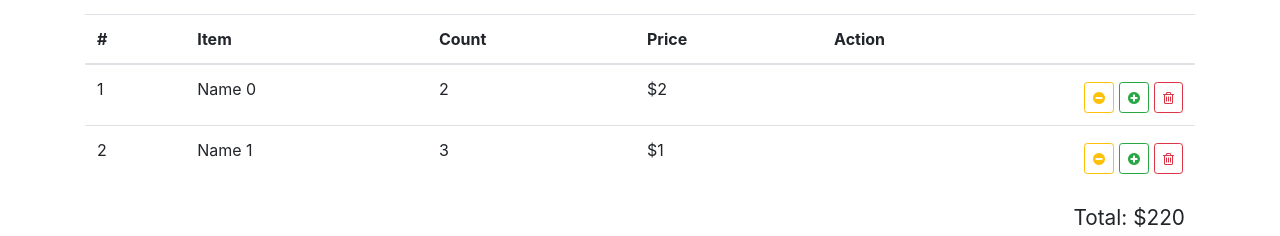
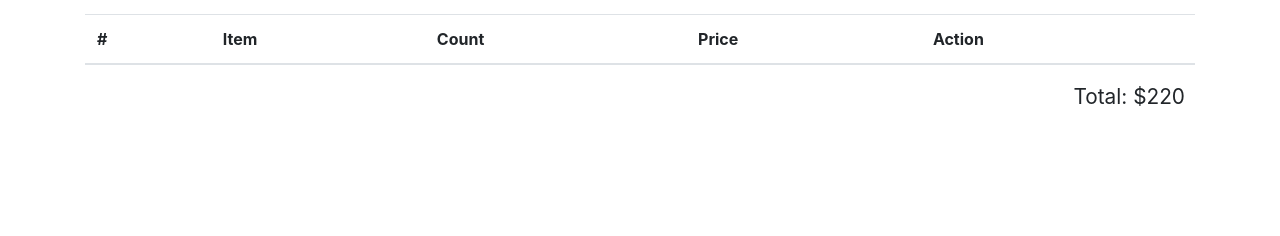
Before and after one commit to cuidadoso/pro-react-re-store, a React (Create React App) app: page / in a window 1280 px wide. Shown: the part 438-674 px from the top of the page. Built offline with nearby package versions, Linux system fonts and the light colour scheme.

Commit message:
lesson 135 - add element to array

```diff
--- a/src/actions/index.js
+++ b/src/actions/index.js
@@ -26,4 +26,11 @@ const fetchBooks = (bookstoreService, dispatch) => () => {
     .catch(err => dispatch(booksError(err)));
 };
 
-export { fetchBooks };
+const bookAddedToCart = id => {
+  return {
+    type: "BOOK_ADDED_TO_CART",
+    payload: id
+  };
+};
+
+export { fetchBooks, bookAddedToCart };
--- a/src/components/book-list-item/book-list-item.js
+++ b/src/components/book-list-item/book-list-item.js
@@ -1,7 +1,7 @@
 import React from "react";
 import "./book-list-item.css";
 
-const BookListItem = ({ book }) => {
+const BookListItem = ({ book, onAddedToCart }) => {
   const { title, author, price, coverImage } = book;
   return (
     <div className="book-list-item">
@@ -12,7 +12,9 @@ const BookListItem = ({ book }) => {
         <span className="book-title">{title}</span>
         <div className="book-author">{author}</div>
         <div className="book-price">${price}</div>
-        <button className="btn btn-info add-to-cart">Add to cart</button>
+        <button className="btn btn-info add-to-cart" onClick={onAddedToCart}>
+          Add to cart
+        </button>
       </div>
     </div>
   );
--- a/src/components/book-list/book-list.js
+++ b/src/components/book-list/book-list.js
@@ -3,20 +3,23 @@ import { connect } from "react-redux";
 
 import { withBookstoreService } from "../hoc";
 import BookListItem from "../book-list-item";
-import { fetchBooks } from "../../actions";
+import { fetchBooks, bookAddedToCart } from "../../actions";
 import { compose } from "../../utils";
 import Spinner from "../spinner";
 import ErrorIndicator from "../error-indicator";
 
 import "./book-list.css";
 
-const BookList = ({ books }) => {
+const BookList = ({ books, onAddedToCart }) => {
   return (
     <ul>
       {books.map(book => {
         return (
           <li key={book.id}>
-            <BookListItem book={book} />
+            <BookListItem
+              book={book}
+              onAddedToCart={() => onAddedToCart(book.id)}
+            />
           </li>
         );
       })}
@@ -30,7 +33,7 @@ class BookListContainer extends Component {
   }
 
   render() {
-    const { books, loading, error } = this.props;
+    const { books, loading, error, onAddedToCart } = this.props;
     if (loading) {
       return <Spinner />;
     }
@@ -39,7 +42,7 @@ class BookListContainer extends Component {
       return <ErrorIndicator />;
     }
 
-    return <BookList books={books} />;
+    return <BookList books={books} onAddedToCart={onAddedToCart} />;
   }
 }
 
@@ -49,7 +52,8 @@ const mapStateToProps = ({ books, loading, error }) => {
 
 const mapDispatchToProps = (dispatch, { bookstoreService }) => {
   return {
-    fetchBooks: fetchBooks(bookstoreService, dispatch)
+    fetchBooks: fetchBooks(bookstoreService, dispatch),
+    onAddedToCart: id => dispatch(bookAddedToCart(id))
   };
 };
 
--- a/src/reducers/index.js
+++ b/src/reducers/index.js
@@ -2,20 +2,7 @@ const initialState = {
   books: [],
   loading: true,
   error: null,
-  cartItems: [
-    {
-      id: 0,
-      name: "Name 0",
-      count: 2,
-      total: 2
-    },
-    {
-      id: 1,
-      name: "Name 1",
-      count: 3,
-      total: 1
-    }
-  ],
+  cartItems: [],
   orderTotal: 220
 };
 
```
